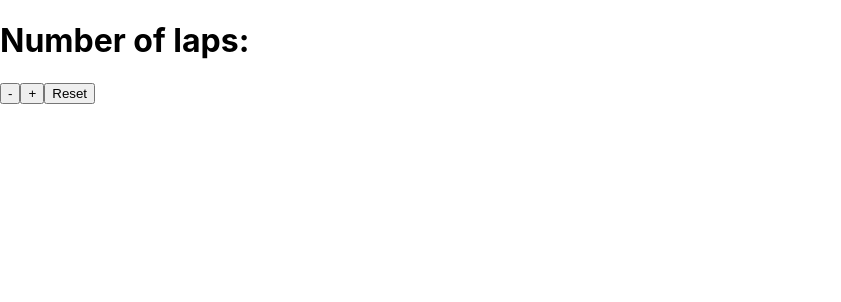
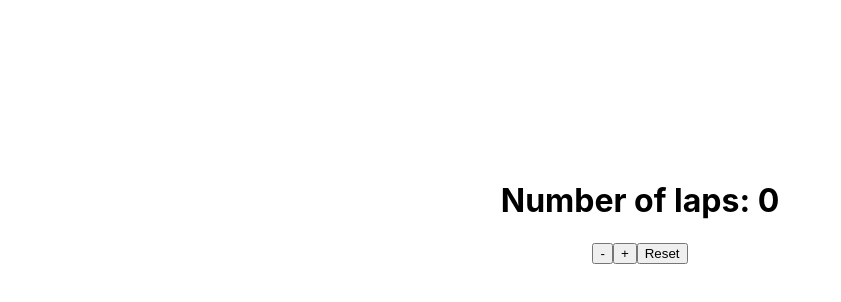
Before and after one commit to justwillj/Lap-counter, a React (Create React App) app: page / in a window 1280 px wide. Shown: the top 302 px of the page, without its empty margins (0-841 px from the left). Built offline with nearby package versions, Linux system fonts and the light colour scheme.

Commit message:
Added a way to increase and decrease the counter

```diff
--- a/src/App.css
+++ b/src/App.css
@@ -1,6 +1,8 @@
-.App {
+.main {
+  padding-top: 10em;
   text-align: center;
 }
+
 
 .App-logo {
   height: 40vmin;
--- a/src/App.js
+++ b/src/App.js
@@ -1,3 +1,5 @@
+//Link that helped me with this
+//https://reactjs.org/docs/hooks-state.html
 import React, { useState } from "react";
 import "./App.css";
 
@@ -5,9 +7,9 @@
   const [count, setCount] = useState(0);
   return (
     <div className="main">
-      <h1>Number of laps:</h1>
-      <button>-</button>
-      <button>+</button>
+      <h1>Number of laps: {count} </h1>
+      <button onClick={() => setCount(count - 1)}>-</button>
+      <button onClick={() => setCount(count + 1)}>+</button>
       <button>Reset</button>
     </div>
   );
```
